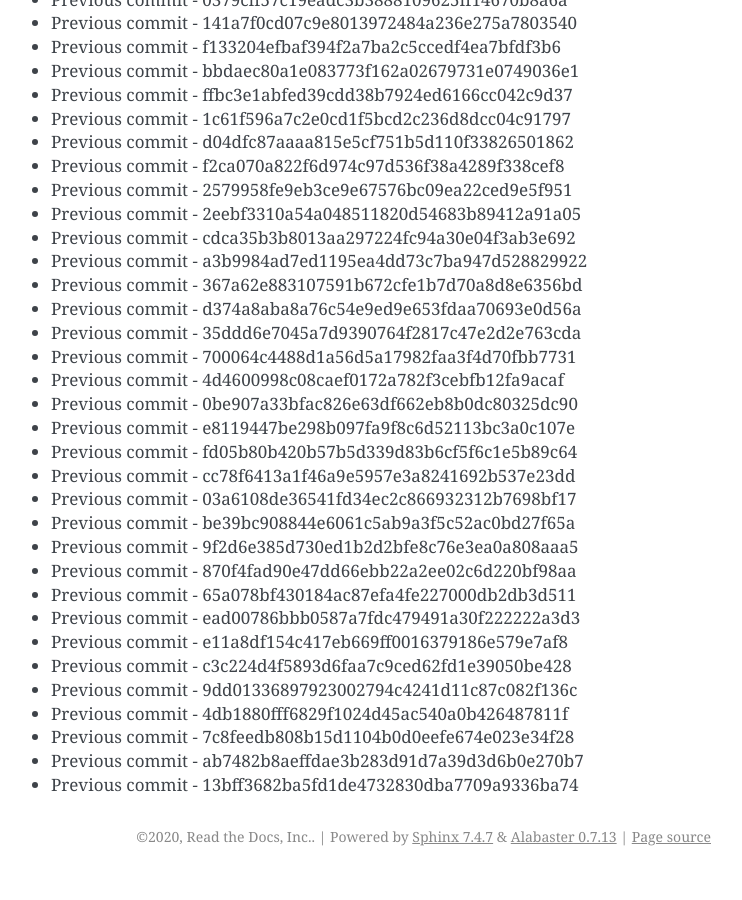
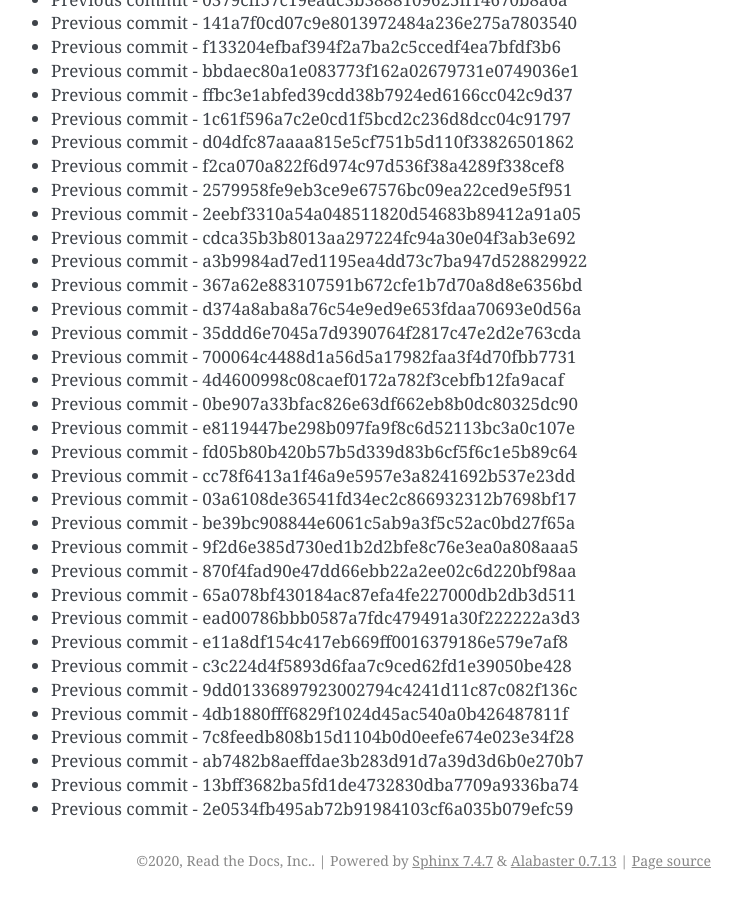
Before and after one commit to readthedocs/rtd-git-stresstest, a Sphinx documentation site: the page built from docs/updates.rst, in a window 1280 px wide and 900 px high, scrolled down 2512 px. Shown: the whole window, without its empty margins (399-1141 px from the left). Built offline with Sphinx 7.4.7, drawn with Linux system fonts in a browser that asks for light colours; before the commit the page ends 3388 px from its top, so only the background shows below that.

Commit message:
Generating commit from previous: 2e0534fb495ab72b91984103cf6a035b079efc59

```diff
--- a/docs/updates.rst
+++ b/docs/updates.rst
@@ -137,3 +137,4 @@ It can be tested for any performance characteristics.
 * Previous commit - 7c8feedb808b15d1104b0d0eefe674e023e34f28
 * Previous commit - ab7482b8aeffdae3b283d91d7a39d3d6b0e270b7
 * Previous commit - 13bff3682ba5fd1de4732830dba7709a9336ba74
+* Previous commit - 2e0534fb495ab72b91984103cf6a035b079efc59
```
